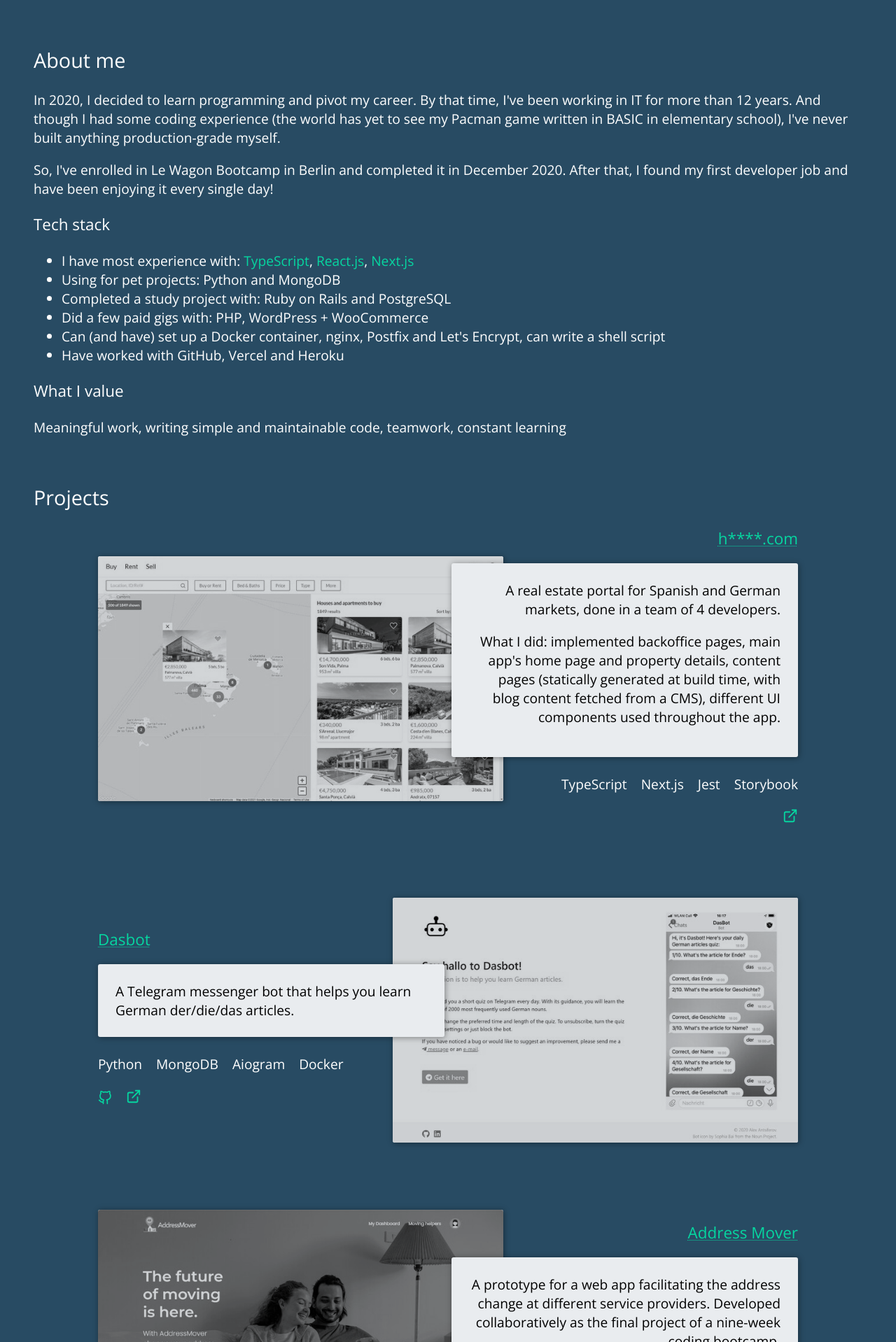
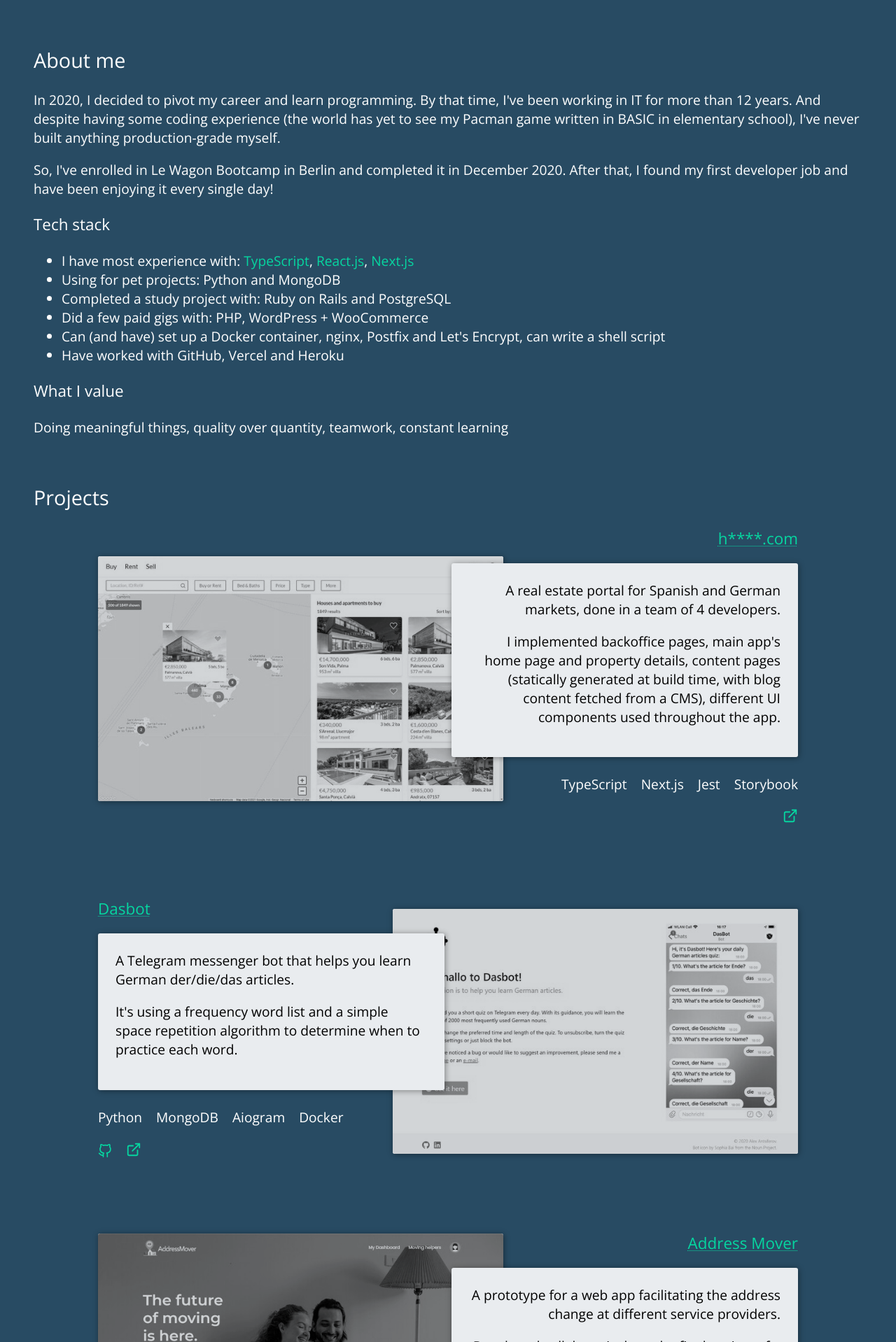
Before and after one commit to wetterkrank/portfolio, a React (Create React App) app: page / in a window 1280 px wide. Shown: the part 402-2320 px from the top of the page at 70% size. Built offline with nearby package versions, Linux system fonts and the light colour scheme.

Commit message:
updated copy

```diff
--- a/src/App.tsx
+++ b/src/App.tsx
@@ -18,11 +18,11 @@ function App() {
         <section id="about">
           <h2>About me</h2>
           <p>
-            In 2020, I decided to learn programming and pivot my career. By that
-            time, I've been working in IT for more than 12 years. And though I
-            had some coding experience (the world has yet to see my Pacman game
-            written in BASIC in elementary school), I've never built anything
-            production-grade myself.
+            In 2020, I decided to pivot my career and learn programming. By that
+            time, I've been working in IT for more than 12 years. And despite
+            having some coding experience (the world has yet to see my Pacman
+            game written in BASIC in elementary school), I've never built
+            anything production-grade myself.
           </p>
           <p>
             So, I've enrolled in Le Wagon Bootcamp in Berlin and completed it in
@@ -48,8 +48,8 @@ function App() {
           </ul>
           <h3>What I value</h3>
           <p>
-            Meaningful work, writing simple and maintainable code, teamwork,
-            constant learning
+            Doing meaningful things, quality over quantity, teamwork, constant
+            learning
           </p>
         </section>
 
--- a/src/data/projects.ts
+++ b/src/data/projects.ts
@@ -6,7 +6,7 @@ const projects: ProjectCardData[] = [
     url: "#",
     github: "",
     description:
-      "A real estate portal for Spanish and German markets, done in a team of 4 developers. <p> What I did: implemented backoffice pages, main app's home page and property details, content pages (statically generated at build time, with blog content fetched from a CMS), different UI components used throughout the app.</p>",
+      "A real estate portal for Spanish and German markets, done in a team of 4 developers. <p> I implemented backoffice pages, main app's home page and property details, content pages (statically generated at build time, with blog content fetched from a CMS), different UI components used throughout the app.</p>",
     tech: ["TypeScript", "Next.js", "Jest", "Storybook"],
     image: {
       src: "/media/projects/estate-1400w.jpg",
@@ -19,7 +19,7 @@ const projects: ProjectCardData[] = [
     url: "https://wetterkrank.github.io/dasbot/",
     github: "https://github.com/wetterkrank/dasbot",
     description:
-      "A Telegram messenger bot that helps you learn German der/die/das articles.",
+      "A Telegram messenger bot that helps you learn German der/die/das articles. <p>It's using a frequency word list and a simple space repetition algorithm to determine when to practice each word.</p>",
     tech: ["Python", "MongoDB", "Aiogram", "Docker"],
     image: {
       src: "/media/projects/dasbot-1400w.jpg",
@@ -32,7 +32,7 @@ const projects: ProjectCardData[] = [
     url: "http://www.address-mover.com/",
     github: "https://github.com/wetterkrank/address-mover",
     description:
-      "A prototype for a web app facilitating the address change at different service providers. Developed collaboratively as the final project of a nine-week coding bootcamp.",
+      "A prototype for a web app facilitating the address change at different service providers. <p>Developed collaboratively as the final project of a nine-week coding bootcamp.</p>",
     tech: ["Ruby", "Rails 6", "Bootstrap", "Stimulus", "Sucker Punch"],
     image: {
       src: "/media/projects/address-mover-1400w.jpg",
@@ -45,7 +45,7 @@ const projects: ProjectCardData[] = [
     url: "https://escapefromberl.in",
     github: "https://github.com/wetterkrank/flymon",
     description:
-      "A WordPress plugin to display the lowest travel prices for given routes/dates in a WP post. Powers the flight price monitor on my ski destinations website.",
+      "A WordPress plugin to display the lowest travel prices for given routes/dates in a WP post. <p>The prices are requested from the API provided by Kiwi.com and cached for up to 24h using WP transients. Following the link takes you to the booking page.</p>",
     tech: ["PHP", "WordPress"],
     image: {
       src: "/media/projects/flymon-1400w.jpg",
@@ -71,7 +71,7 @@ const projects: ProjectCardData[] = [
     url: "https://www.ttr66.ru/",
     github: "",
     description:
-      "Website for a regional garments wholesaler.<br/> I've used a minimalistic WP theme and written a custom plugin, adding extra page layouts and the import of XML catalog from a warehouse management system.",
+      "Website for a regional garments wholesaler. <p> I've used a minimalistic WP theme and written a custom plugin, adding extra page layouts and the import of XML catalog from a warehouse management system.</p>",
     tech: ["PHP", "WordPress"],
     image: {
       src: "/media/projects/ttr66-1400w.jpg",
```
